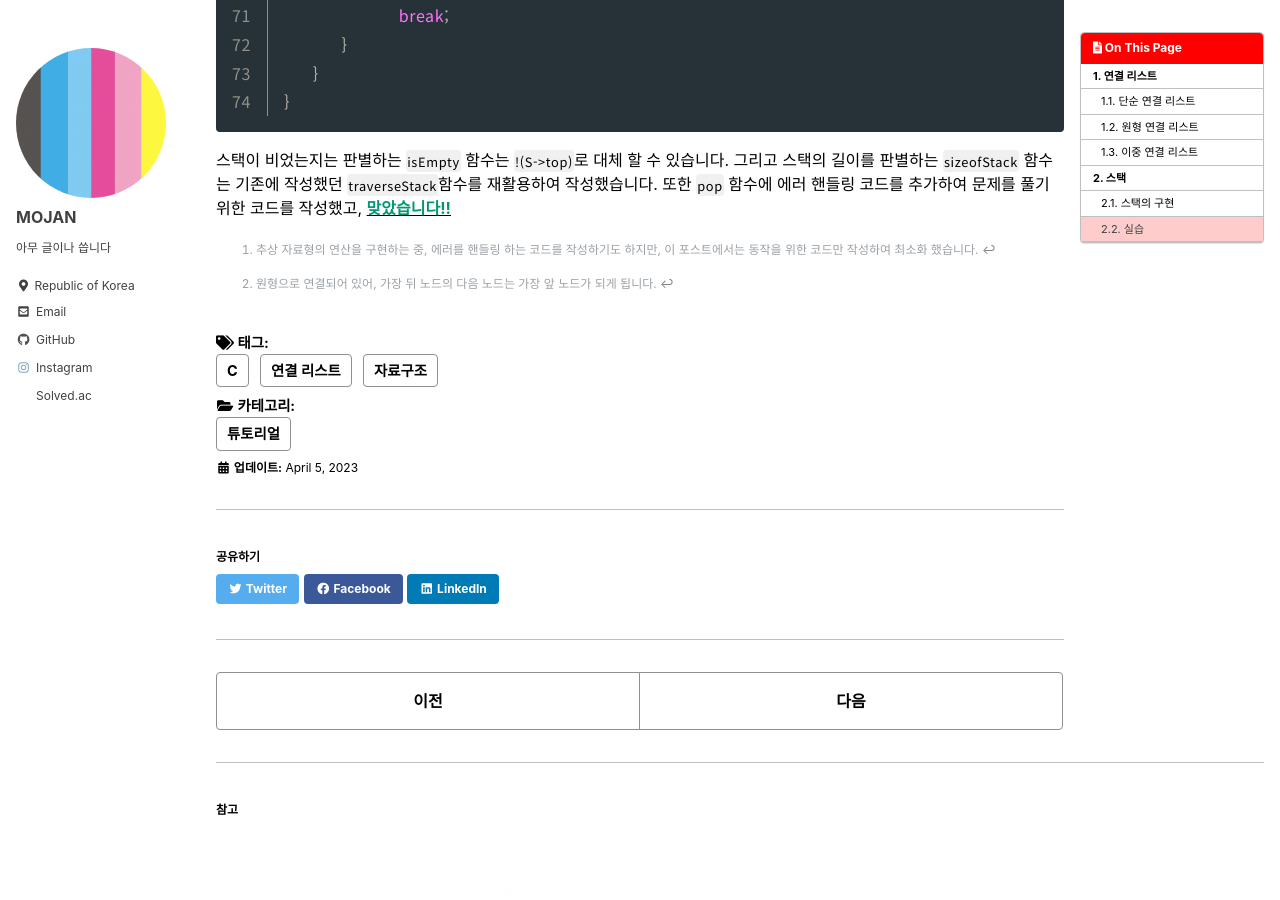
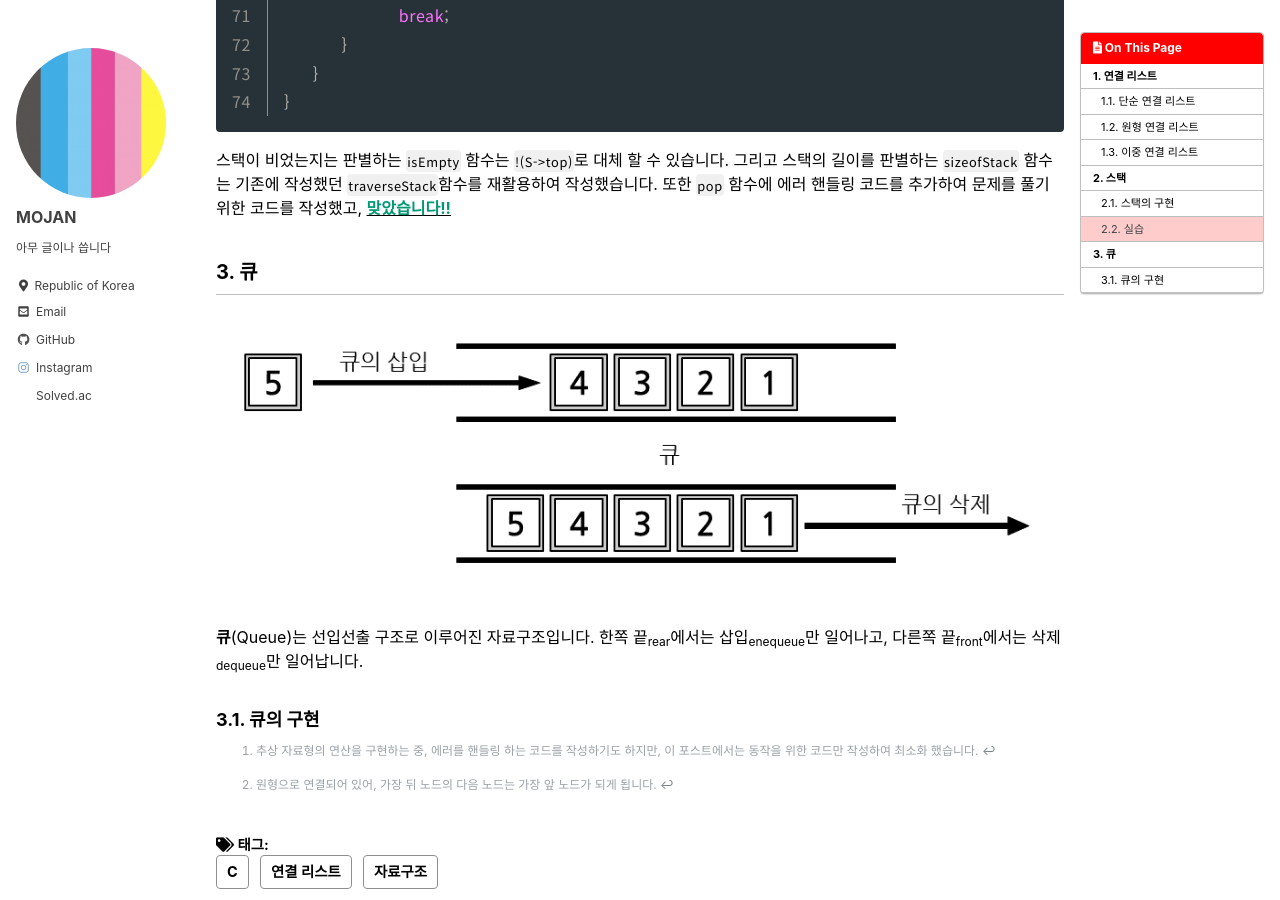
Before and after one commit to MOJAN3543/MOJAN3543.github.io, a Jekyll site: the page built from _posts/DataStructureInC/LinkedList/2023-07-09-DataStructureInLinkedList.md, in a window 1280 px wide and 900 px high, scrolled down 16754 px. Built offline with Jekyll 4.4.1, drawn with Linux system fonts in a browser that asks for light colours; cached includes are drawn as plain includes; formulas are drawn with MathJax 3.

Commit message:
Update 2023-07-09-DataStructureInLinkedList.md

````diff
--- a/_posts/DataStructureInC/LinkedList/2023-07-09-DataStructureInLinkedList.md
+++ b/_posts/DataStructureInC/LinkedList/2023-07-09-DataStructureInLinkedList.md
@@ -533,6 +533,13 @@ int main(){
 ```
 스택이 비었는지는 판별하는 `isEmpty` 함수는 `!(S->top)`로 대체 할 수 있습니다. 그리고 스택의 길이를 판별하는 `sizeofStack` 함수는 기존에 작성했던 `traverseStack`함수를 재활용하여 작성했습니다. 또한 `pop` 함수에 에러 핸들링 코드를 추가하여 문제를 풀기위한 코드를 작성했고, [<span style="color:#009874;font-weight:bold">맞았습니다!!</span>](https://www.acmicpc.net/source/66725063)
 
+## 3. 큐
+![Queue](https://github.com/MOJAN3543/MOJAN3543.github.io/blob/main/_posts/DataStructureInC/LinkedList/Queue.png?raw=true "Queue")
+{: .text-center}
+**큐**(Queue)는 선입선출 구조로 이루어진 자료구조입니다. 한쪽 끝<sub>rear</sub>에서는 삽입<sub>enequeue</sub>만 일어나고, 다른쪽 끝<sub>front</sub>에서는 삭제<sub>dequeue</sub>만 일어납니다.
+
+### 3.1. 큐의 구현
+
 
 [^1]: 추상 자료형의 연산을 구현하는 중, 에러를 핸들링 하는 코드를 작성하기도 하지만, 이 포스트에서는 동작을 위한 코드만 작성하여 최소화 했습니다.
 [^2]: 원형으로 연결되어 있어, 가장 뒤 노드의 다음 노드는 가장 앞 노드가 되게 됩니다.
````
